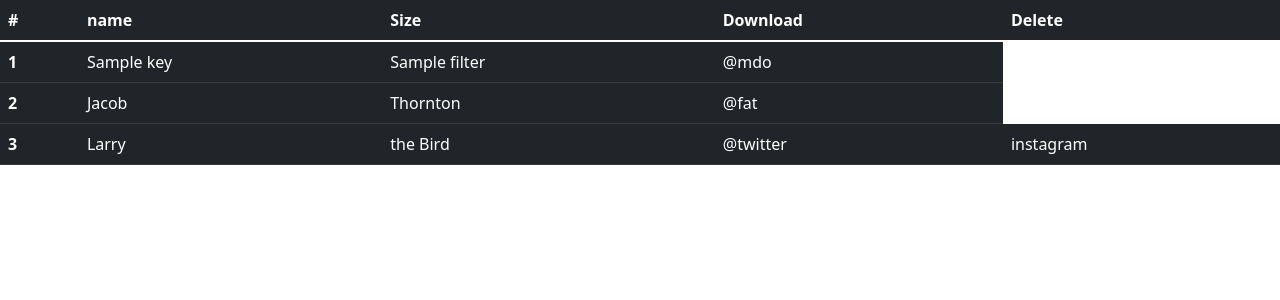
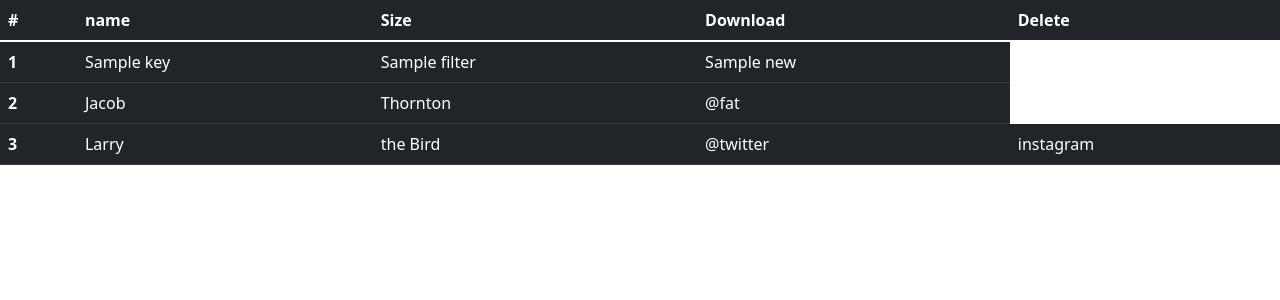
Before and after one commit to majid-757/Django_Ecommerce_Project, a Django app: template home/templates/home/bucket.html in a window 1280 px wide. Shown: the part 56-356 px from the top of the page. Run offline with Django 4.2, Linux system fonts and the light colour scheme; the template is opened without the code that fills it: most values are stand-ins (such as "Sample title", 1, 10 or a date in 2020); parts of the project's set-up code (start-up, migrations or seed data) failed here and were passed over.

Commit message:
create bucket settings and create html file for bucket

```diff
--- a/home/templates/home/bucket.html
+++ b/home/templates/home/bucket.html
@@ -21,7 +21,7 @@
         <th scope="row">1</th>
         <td>{{ obj.key }}</td>
         <td>{{ obj.filter }}</td>
-        <td>@mdo</td>
+        <td>{{ obj.new }}</td>
       </tr>
       {% endfor %}
       <tr>
```
